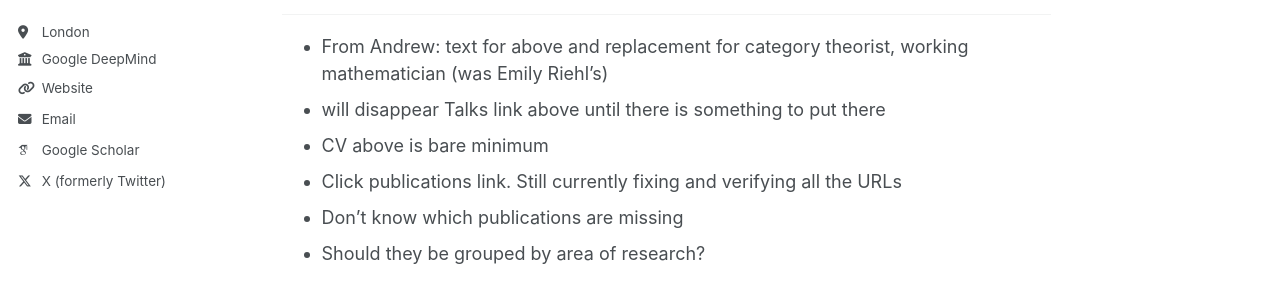
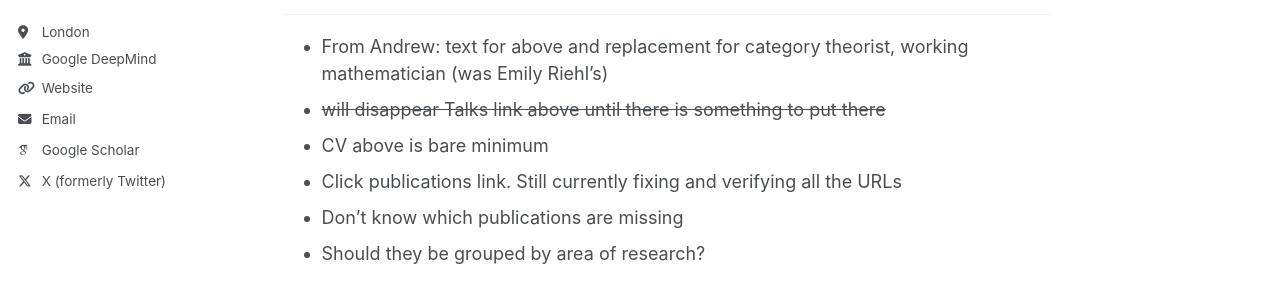
Before and after one commit to mdudzik/mdudzik.github.io, a Jekyll site: the page built from _pages/about.md, in a window 1280 px wide. Shown: the part 345-644 px from the top of the page. Built offline with Jekyll 4.4.1, drawn with Linux system fonts in a browser that asks for light colours; some web fonts are replaced.

Commit message:
edited need section

```diff
--- a/_pages/about.md
+++ b/_pages/about.md
@@ -19,7 +19,7 @@ I am interested in ........
 ## need
 
 - From Andrew: text for above and replacement for category theorist, working mathematician (was Emily Riehl's)
-- will disappear Talks link above until there is something to put there
+- ~~will disappear Talks link above until there is something to put there~~
 - CV above is bare minimum
 - Click publications link.  Still currently fixing and verifying all the URLs
 - Don't know which publications are missing
```
